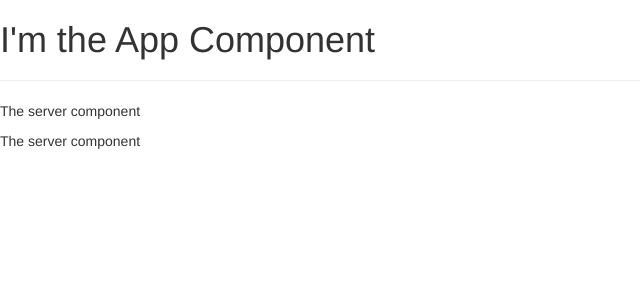
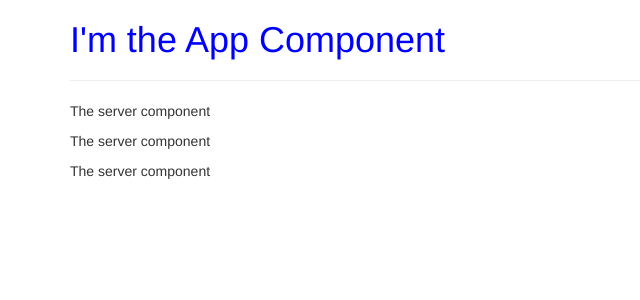
Before and after one commit to Samlouwithers/Udemy, an Angular app: page / in a window 1280 px wide. Shown: the top 300 px of the page, without its empty margins (0-640 px from the left). Built offline with nearby package versions, Linux system fonts and the light colour scheme.

Commit message:
custom template vs templateUrl and styles with external vs styles inline example.

```diff
--- a/src/app/app.component.css
+++ b/src/app/app.component.css
@@ -0,0 +1,3 @@
+h1 {
+	color: purple;
+}
--- a/src/app/app.component.html
+++ b/src/app/app.component.html
@@ -1,3 +1,9 @@
-<h1>I'm the App Component</h1>
-<hr>
-<app-servers></app-servers>
+<div class="container">
+	<div class="row">
+		<div class="col-xs-12">
+			<h1>I'm the App Component</h1>
+			<hr>
+			<app-servers></app-servers>
+		</div>
+	</div>
+</div>
--- a/src/app/app.component.ts
+++ b/src/app/app.component.ts
@@ -3,7 +3,12 @@
 @Component({
   selector: 'app-root',
   templateUrl: './app.component.html',
-  styleUrls: ['./app.component.css']
+  //styleUrls: ['./app.component.css']
+  styles: [`
+  	h1 {
+  		color: blue;
+  	}
+  `]
 })
 export class AppComponent {
 }
--- a/src/app/servers/servers.component.ts
+++ b/src/app/servers/servers.component.ts
@@ -2,7 +2,7 @@
 
 @Component({
   selector: 'app-servers',
-  templateUrl: './servers.component.html',
+  template: '<app-server></app-server><app-server></app-server><app-server></app-server>',
   styleUrls: ['./servers.component.css']
 })
 export class ServersComponent implements OnInit {
```
